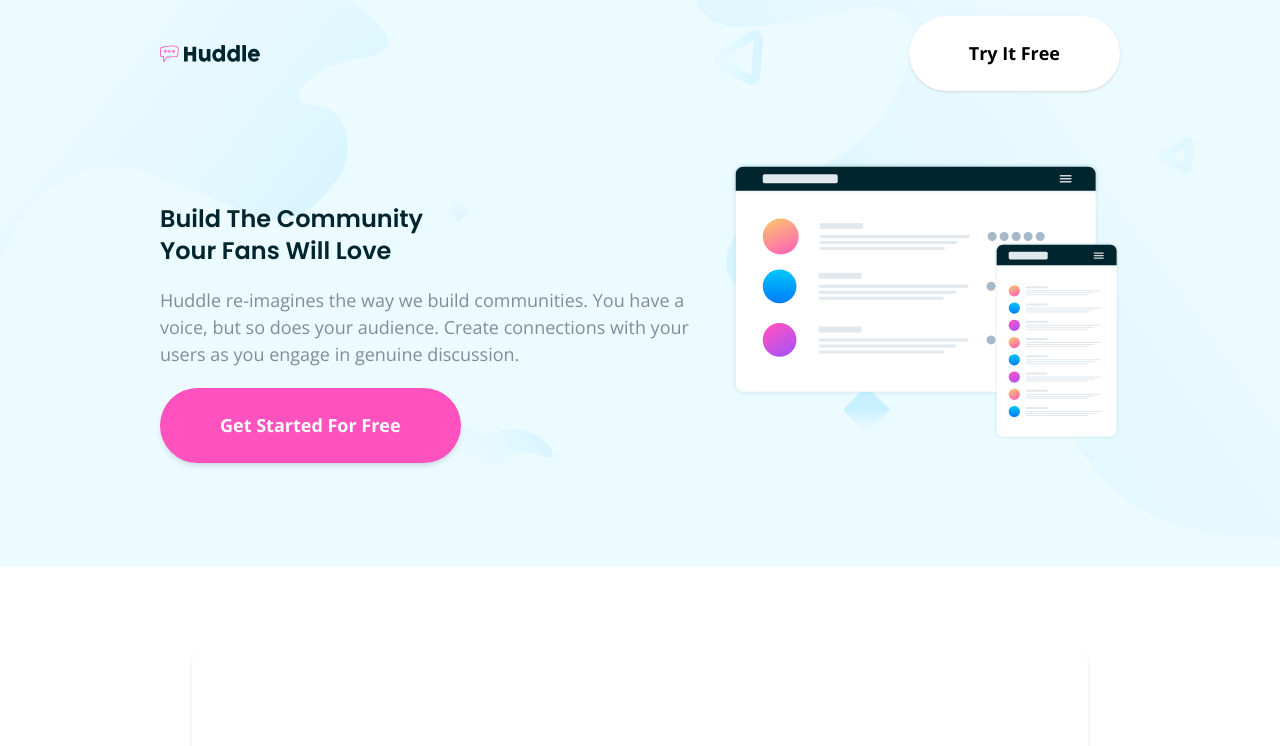
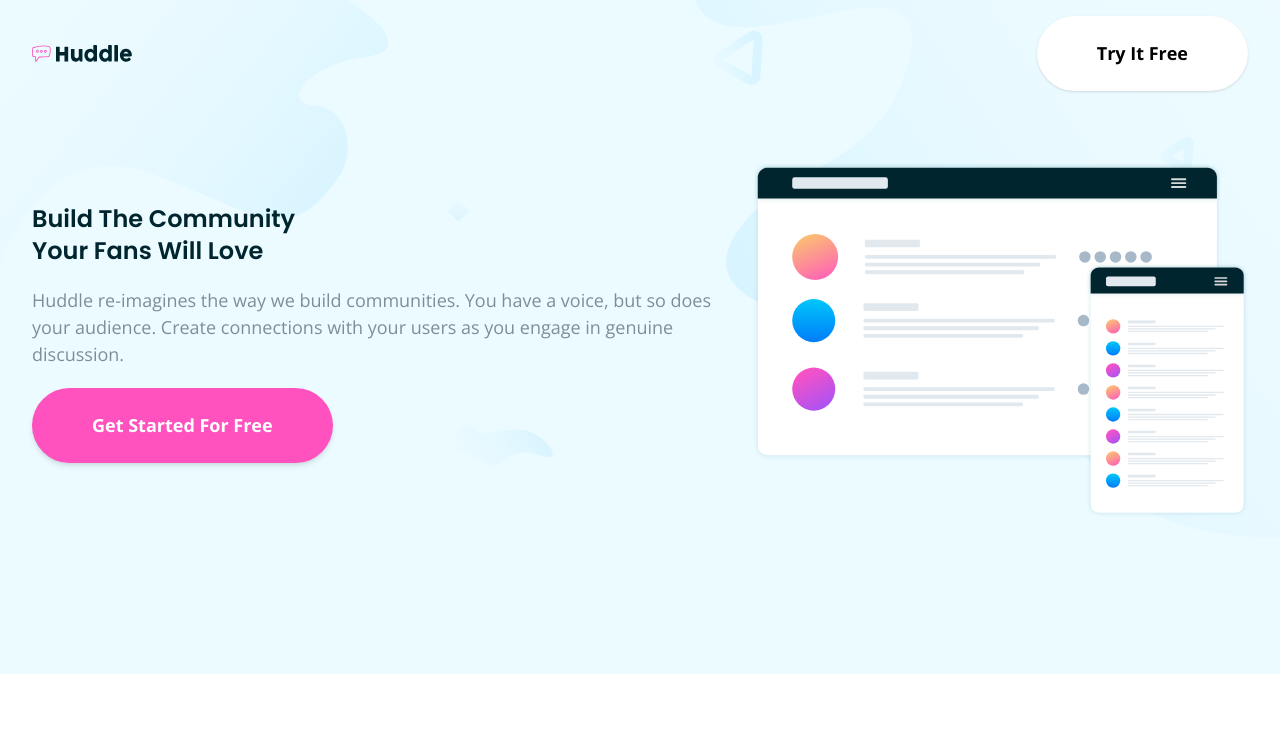
Before and after one commit to ExploryKod/huddle-landing-page, a Next.js app: page / in a window 1280 px wide. Shown: the top 746 px of the page. Built offline with nearby package versions, Linux system fonts and the light colour scheme.

Commit message:
feat: change container width

```diff
--- a/app/globals.css
+++ b/app/globals.css
@@ -120,7 +120,7 @@
 }
 
 .section-container, .header-container, .footer-container {
-  @apply max-w-5xl mx-auto px-4 sm:px-6 lg:px-8 py-4;
+  @apply max-w-7xl mx-auto px-4 sm:px-6 lg:px-8 py-4;
 }
 
 .section-container-fluid {
```
